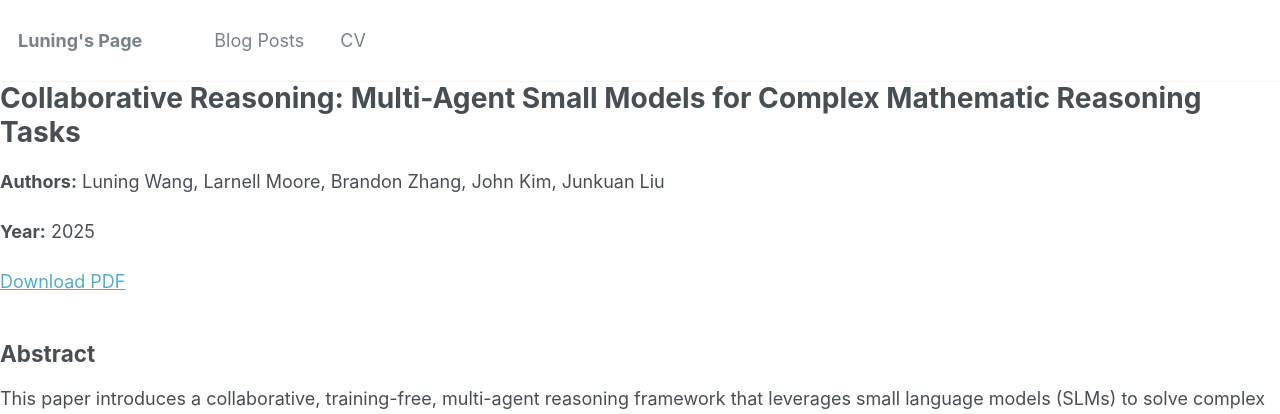
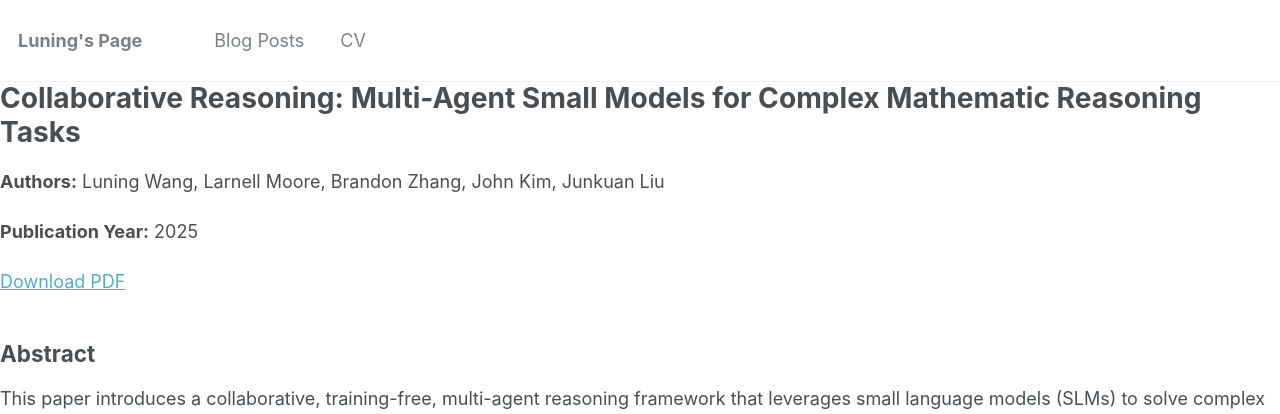
Before and after one commit to wln20/wln20.github.io, a Jekyll site: the page built from publications/small_model_reasoning.md, in a window 1280 px wide. Shown: the top 414 px of the page. Built offline with Jekyll 4.4.1, drawn with Linux system fonts in a browser that asks for light colours.

Commit message:
Update publication layout with improved semantics
Refactor HTML structure and improve meta tag formatting.

```diff
--- a/_layouts/publication.html
+++ b/_layouts/publication.html
@@ -2,8 +2,6 @@
 layout: default
 ---
 
-<!DOCTYPE html>
-<html>
 <head>
   <meta charset="utf-8">
 
@@ -16,17 +14,24 @@
   <meta name="citation_author" content="{{ author }}">
   {% endfor %}
 
-  <meta name="citation_publication_date" content="{{ page.year }}">
+  <meta name="citation_publication_date"
+        content="{{ page.year }}">
 
   <meta name="citation_pdf_url"
         content="https://wln20.github.io{{ page.pdf_url }}">
 
   {% if page.abstract %}
-  <meta name="description" content="{{ page.abstract }}">
+  <meta name="description"
+        content="{{ page.abstract | strip_newlines }}">
   {% endif %}
+
+  <!-- Optional but recommended -->
+  <meta name="citation_language" content="en">
+
 </head>
 
-<body>
+<div class="publication-page">
+
   <h1>{{ page.title }}</h1>
 
   <p>
@@ -35,21 +40,24 @@
   </p>
 
   <p>
-    <strong>Year:</strong>
+    <strong>Publication Year:</strong>
     {{ page.year }}
   </p>
 
   <p>
-    <a href="{{ page.pdf_url }}">Download PDF</a>
+    <a href="{{ page.pdf_url }}">
+      Download PDF
+    </a>
   </p>
 
+  {% if page.abstract %}
   <h2>Abstract</h2>
 
   <p>
     {{ page.abstract }}
   </p>
+  {% endif %}
 
   {{ content }}
 
-</body>
-</html>
+</div>
```
